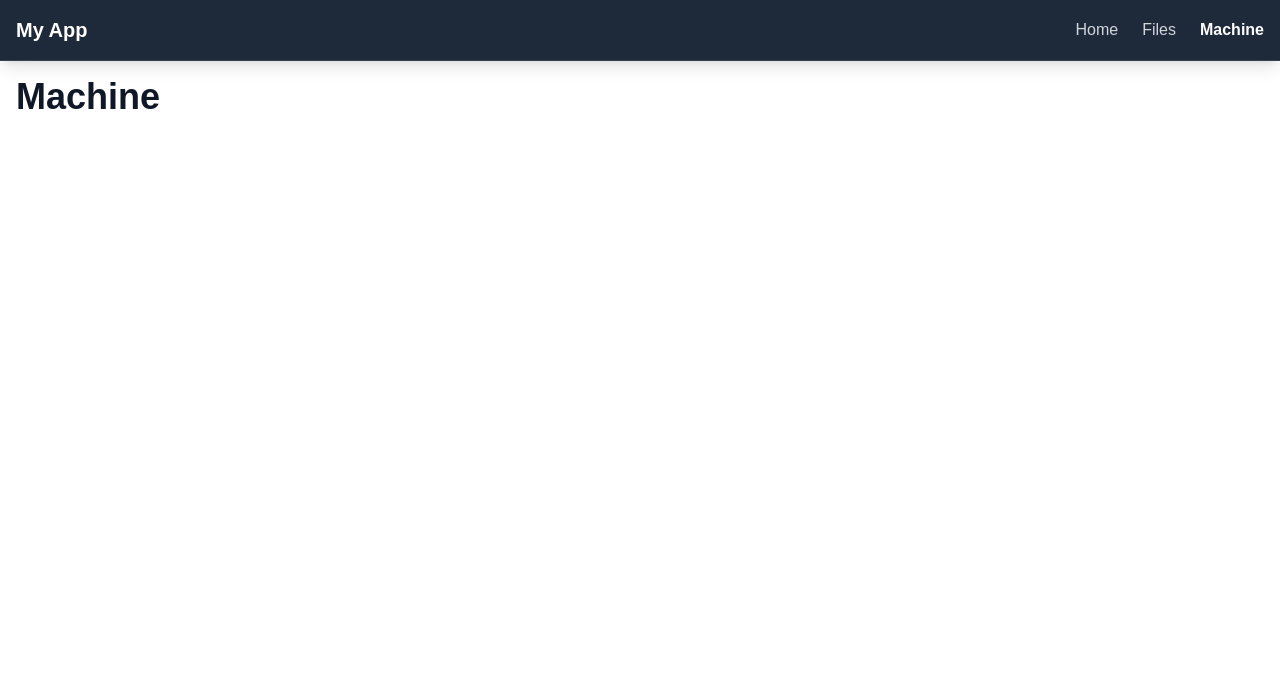
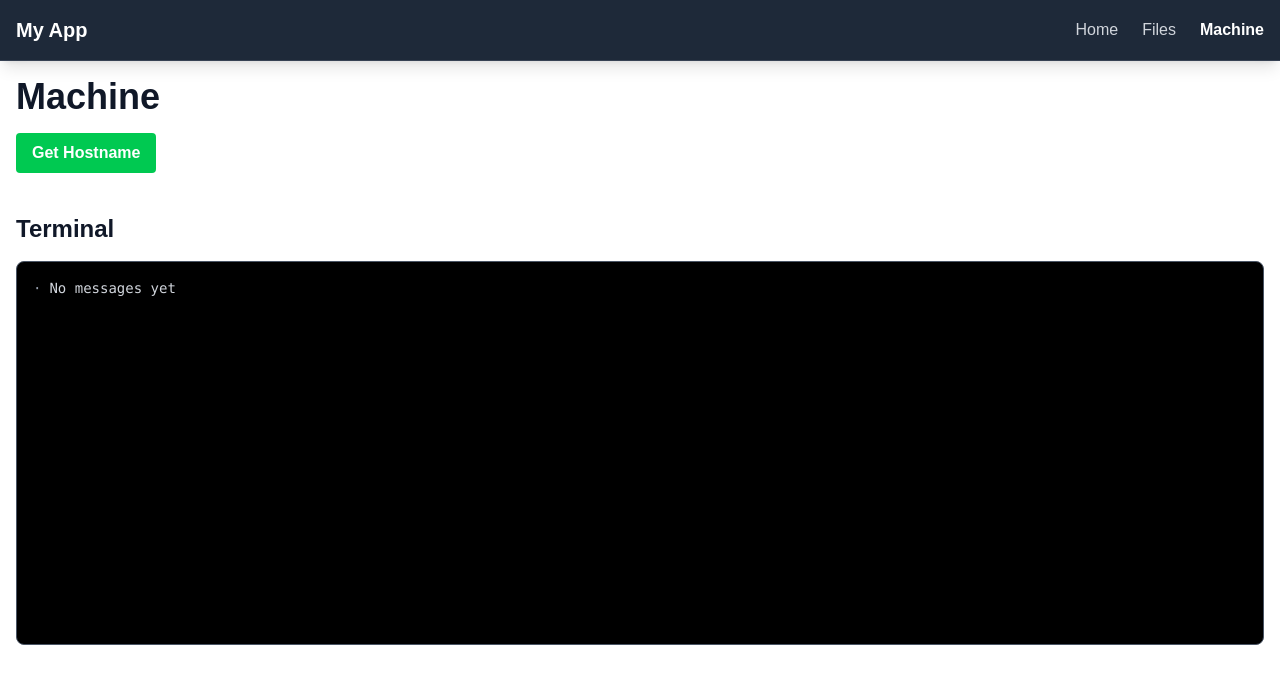
Before and after one commit to merklegroot/hudsse, a Next.js app: page /machine in a window 1280 px wide. Shown: the top 684 px of the page. Built offline with nearby package versions, Linux system fonts and the light colour scheme.

Commit message:
getting the hostname

```diff
--- /dev/null
+++ b/app/api/sse/machine/hostname/route.ts
@@ -0,0 +1,10 @@
+import { sseFactory } from '@/workflows/sseFactory';
+import { parseHostname } from '@/workflows/parseHostname';
+
+export const GET = sseFactory.createSseCommandHandler(
+  {
+    commandAndArgs: { command: 'hostname', args: [] },
+    parser: parseHostname,
+    onSuccess: 'Hostname retrieved successfully'
+  }
+);
--- /dev/null
+++ b/app/machine/MachineControl.tsx
@@ -0,0 +1,23 @@
+'use client';
+
+import { useMessageStore } from '@/store/messageStore';
+import SseHostnameButton from '@/components/SseHostnameButton';
+import TerminalControl from '@/components/TerminalControl';
+
+export function MachineControl() {
+    const messages = useMessageStore((state) => state.messages);
+
+    return (
+        <div>
+            <div className="space-x-4 mb-4">
+                <SseHostnameButton />
+            </div>
+
+            <div className="flex gap-6">
+                <div className="flex-2">
+                    <TerminalControl messages={messages} />
+                </div>
+            </div>
+        </div>
+    )
+}
--- a/app/machine/page.tsx
+++ b/app/machine/page.tsx
@@ -1,4 +1,5 @@
 import type { Metadata } from 'next';
+import { MachineControl } from './MachineControl';
 
 export const metadata: Metadata = {
   title: 'Machine - SSE App',
@@ -9,6 +10,7 @@ export default function Machine() {
   return (
     <main>
       <h1>Machine</h1>
+      <MachineControl />
     </main>
   )
 }
--- /dev/null
+++ b/components/SseHostnameButton.tsx
@@ -0,0 +1,10 @@
+'use client'
+
+import SseButton from './SseButton';
+
+export default function SseHostnameButton() {
+  return (
+    <SseButton
+      creatEventSource={() => new EventSource('/api/sse/machine/hostname')}
+      label="Get Hostname" />)
+}
--- a/models/SseMessage.ts
+++ b/models/SseMessage.ts
@@ -71,6 +71,10 @@ export interface DotNetInfoResult {
     globalJsonFile: string;
 }
 
+export interface HostnameResult {
+    hostname: string;
+}
+
 export interface SseMessage {
     type: SseMessageType;
     contents: string;
--- /dev/null
+++ b/workflows/parseHostname.ts
@@ -0,0 +1,21 @@
+import { HostnameResult } from '../models/SseMessage';
+
+export function parseHostname(output: string): HostnameResult {
+  const trimmedOutput = output.trim();
+
+  if (!trimmedOutput) {
+    throw new Error('No output from hostname command');
+  }
+
+  // The 'hostname' command returns the hostname of the machine
+  // We'll return the first non-empty line as the hostname
+  const lines = trimmedOutput.split('\n').filter(line => line.trim().length > 0);
+
+  if (lines.length === 0) {
+    throw new Error('No valid hostname found in hostname command output');
+  }
+
+  return {
+    hostname: lines[0].trim()
+  };
+}
```
